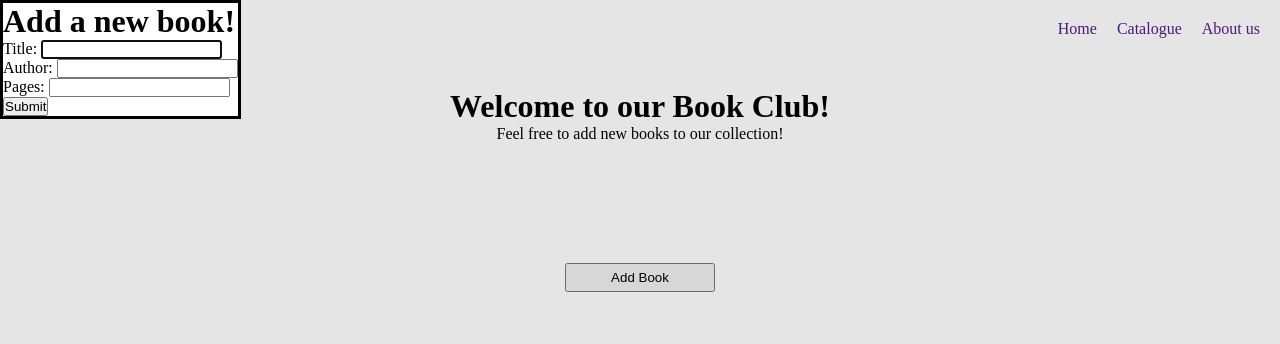
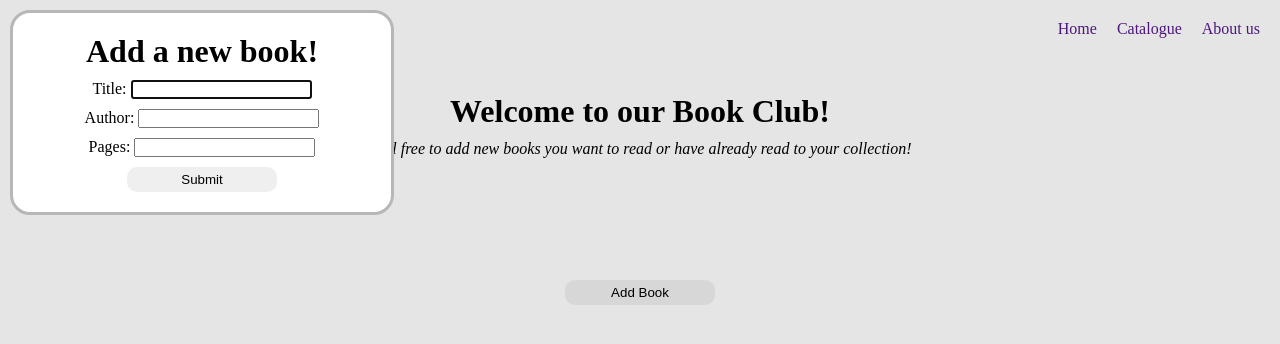
Before and after one commit to Saron-A/library, a plain HTML site: page index.html in a window 1280 px wide. Both pictures are taken after a click on the button "Add Book". Drawn offline with Linux system fonts and the light colour scheme.

Commit message:
Improve UI with CSS

```diff
--- a/index.html
+++ b/index.html
@@ -18,7 +18,10 @@
 
       <div class="header">
         <h1>Welcome to our Book Club!</h1>
-        <p>Feel free to add new books to our collection!</p>
+        <p>
+          Feel free to add new books you want to read or have already read to
+          your collection!
+        </p>
       </div>
 
       <div class="content"></div>
--- a/script.js
+++ b/script.js
@@ -14,6 +14,7 @@ let library = JSON.parse(localStorage.getItem("library")) || [];
 displayBooks(); // Show books when page loads
 
 showDialog.addEventListener("click", () => {
+  dialog.classList.add("dialog");
   dialog.showModal();
 });
 
@@ -42,6 +43,8 @@ function addBooks(title, author, noOfPages, isRead) {
   localStorage.setItem("library", JSON.stringify(library));
 
   displayBooks();
+
+  Object.setPrototypeOf(newBook, Book.prototype);
 }
 
 function displayBooks() {
--- a/style.css
+++ b/style.css
@@ -35,6 +35,10 @@ li a {
 .header {
   text-align: center;
 }
+.header p {
+  margin-top: 10px;
+  font-style: italic;
+}
 .content {
   display: grid;
   grid-template-columns: repeat(4, minmax(20%, 1fr));
@@ -43,17 +47,40 @@ li a {
   /* outline: 2px solid black; */
   margin: 5px;
 }
+
+.dialog {
+  display: flex;
+  justify-content: flex-end;
+  flex-direction: column;
+  gap: 10px;
+  padding: 20px;
+  margin-left: 10px;
+  margin-top: 10px;
+  border-radius: 20px;
+  width: 30%;
+  text-align: center;
+  border-color: rgb(184, 183, 182);
+}
+.dialog form {
+  display: flex;
+  flex-direction: column;
+  gap: 10px;
+}
+
 .book-card {
   display: grid;
-  border: 2px solid rgb(147, 140, 140);
+  /* border: 2px solid rgb(147, 140, 140); */
   padding: 8px;
   border-radius: 10px;
   box-shadow: 0 4px 4px 4px rgba(151, 142, 142, 0.564);
 }
 
-#showDialog {
+#showDialog,
+.dialog button {
   padding: 5px;
   width: 150px;
   margin: 0 auto;
   justify-self: flex-end;
+  border-radius: 10px;
+  border: none;
 }
```
